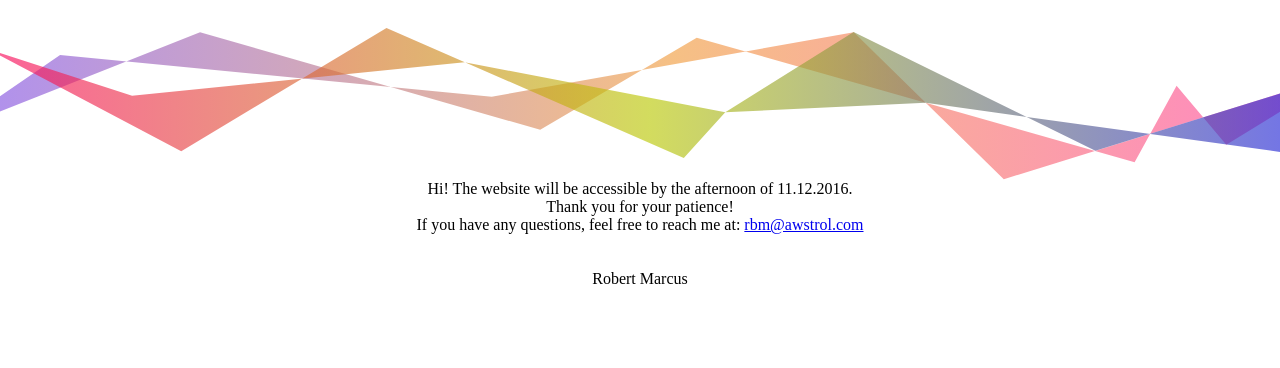
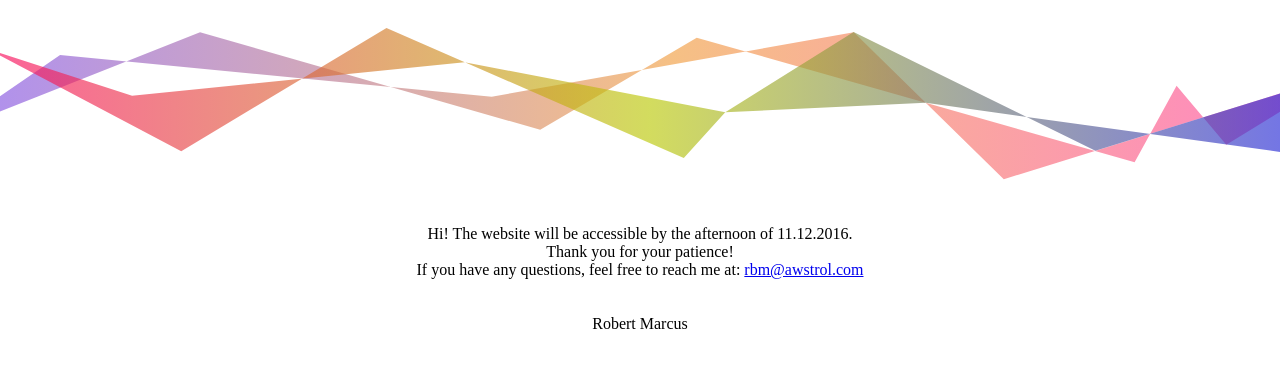
Before and after one commit to trebor2/trebor2.github.io, a Jekyll site: the page built from index.html, in a window 1280 px wide. Shown: the top 368 px of the page. Built offline with Jekyll 4.4.1, drawn with Linux system fonts in a browser that asks for light colours.

Commit message:
Update index.html

```diff
--- a/index.html
+++ b/index.html
@@ -4,4 +4,4 @@ title: Awstrol - Home
 ---
 <img style="position:absolute; top: 3vh; left:0px; min-width:100%; height:100" src="/assets/abstract.svg" />
 
-<p style="margin-top: 20vh; text-align: center">Hi! The website will be accessible by the afternoon of 11.12.2016. <br> Thank you for your patience! <br> If you have any questions, feel free to reach me at: <a href="rbm@awstrol.com">rbm@awstrol.com</a><br><br><br>Robert Marcus</p>
+<p style="margin-top: 25vh; text-align: center">Hi! The website will be accessible by the afternoon of 11.12.2016. <br> Thank you for your patience! <br> If you have any questions, feel free to reach me at: <a href="rbm@awstrol.com">rbm@awstrol.com</a><br><br><br>Robert Marcus</p>
```
